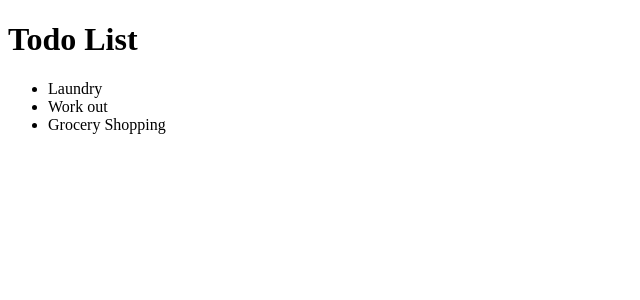
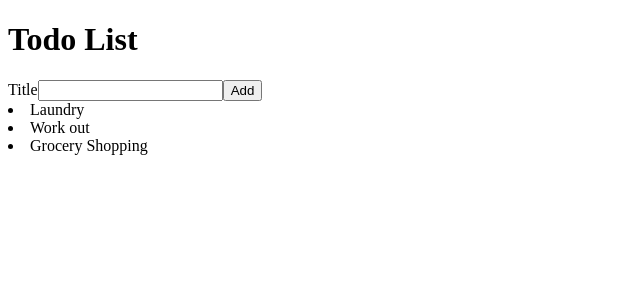
Before and after one commit to kwilson05/code-the-dream-ctd-react-sparrow, a React (Create React App) app: page / in a window 1280 px wide. Shown: the top 300 px of the page, without its empty margins (0-640 px from the left). Built offline with nearby package versions, Linux system fonts and the light colour scheme; the HTML template or start-up script is replaced by a standard one.

Commit message:
add todo item handler

```diff
--- /dev/null
+++ b/src/AddTodoForm.js
@@ -0,0 +1,24 @@
+import React from "react";
+
+const AddTodoForm = () => {
+    const handleAddTodo = (event) => {
+        event.preventDefault();
+        const todoTitleField = event.target[0];
+        console.log(todoTitleField.value);
+        todoTitleField.value = "";
+
+    }
+   return (
+    <form onSubmit={handleAddTodo}>
+        <div>
+            <label htmlFor="todoTitle">
+                Title
+            </label>
+            <input type="text" id="todoTitle"/>
+            <button type="submit">Add</button>
+        </div>
+    </form>
+)
+}
+
+export default AddTodoForm;
--- a/src/App.js
+++ b/src/App.js
@@ -1,32 +1,19 @@
 import React from 'react';
+import TodoList from './TodoList';
+import AddTodoForm from './AddTodoForm';
 
-const todoList = [{
-  id: 1,
-  title: "Laundry"
-},
-{
-  id: 2,
-  title: "Work out"
-},
-{
-  id: 3,
-  title: "Grocery Shopping"
-}];
 
-function App() {
-  return (
+const App = ()  =>  (
     <div>
       <header>
-        <h1>
-          {"Todo List"}
-        </h1>
+          <h1>
+            {"Todo List"}
+          </h1>
       </header>
-      <ul>
-      {todoList.map(todo => (<li key={todoList.id}>
-        {todo.title}</li>))}
-      </ul>
+        <AddTodoForm />
+        <TodoList />
     </div>
   );
-}
+
 
 export default App;
--- /dev/null
+++ b/src/ToDoListItem.js
@@ -0,0 +1,7 @@
+
+
+const TodoListItem = ({todo}) => (
+    <li>{todo.title}</li>
+);
+
+export default TodoListItem;
--- /dev/null
+++ b/src/TodoList.js
@@ -0,0 +1,23 @@
+import React from "react";
+import TodoListItem from "./ToDoListItem";
+
+const todoList = [{
+    id: 1,
+    title: "Laundry"
+  },
+  {
+    id: 2,
+    title: "Work out"
+  },
+  {
+    id: 3,
+    title: "Grocery Shopping"
+  }];
+
+   const TodoList = () => (
+
+    todoList.map(todo => (<TodoListItem key={todo.id} todo={todo}/>)
+        )
+    );
+
+export default TodoList;
```
